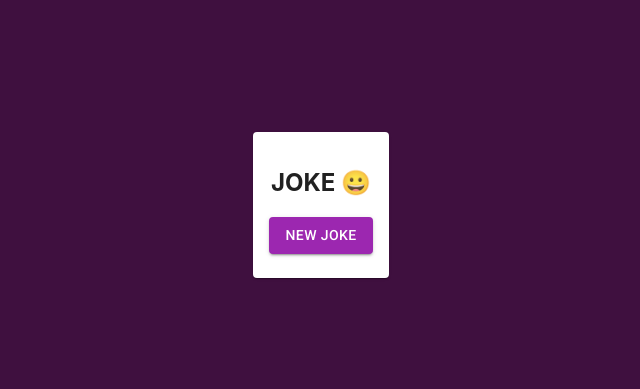
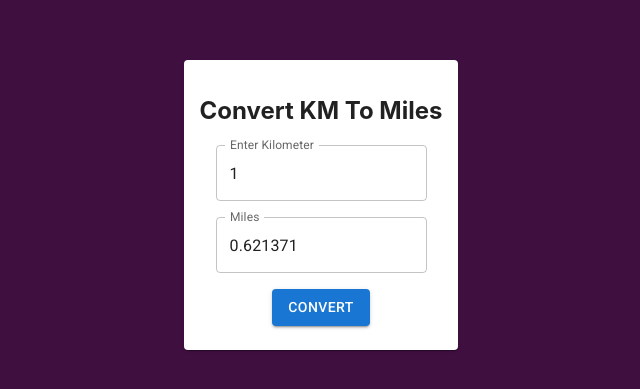
Before and after one commit to inxcode1/youtube-shorts, a React (Create React App) app: page / in a window 1280 px wide. Shown: the part 195-584 px from the top of the page, without its empty margins (319-959 px from the left). Built offline with nearby package versions, Linux system fonts and the light colour scheme.

Commit message:
add convert km to miles

```diff
--- a/src/App.js
+++ b/src/App.js
@@ -1,11 +1,11 @@
 import "./App.css";
-import { Joke } from "./component/Joke/Joke";
+import { ConvertKMToMile } from "./component/ConvertKMToMile/ConvertKMToMile";
 
 function App() {
   return (
     <div className="App">
       <div className="App-dark">
-        <Joke />
+        <ConvertKMToMile />
       </div>
     </div>
   );
--- /dev/null
+++ b/src/component/ConvertKMToMile/ConvertKMToMile.jsx
@@ -0,0 +1,46 @@
+import React, { useState } from "react";
+import { Button, Card, CardContent, TextField } from "@mui/material";
+
+export const ConvertKMToMile = () => {
+  const [km, setKm] = useState(1);
+  const [miles, setMiles] = useState(0.621371);
+
+  const handleChange = () => {
+    const convertedMiles = km * 0.621371;
+    setMiles(convertedMiles);
+  };
+
+  return (
+    <React.Fragment>
+      <Card>
+        <CardContent>
+          <h2>Convert KM To Miles</h2>
+          <div>
+            <TextField
+              label="Enter Kilometer"
+              value={km}
+              onChange={(e) => setKm(e.target.value)}
+              sx={{marginBottom: 2}}
+            />
+          </div>
+
+          <TextField
+            label="Miles"
+            value={miles}
+            sx={{marginBottom: 2}}
+            InputProps={{
+              readOnly: true,
+            }}
+          />
+          <div>
+            <Button variant="contained"
+              onClick={handleChange}
+            >
+              Convert
+            </Button>
+          </div>
+        </CardContent>
+      </Card>
+    </React.Fragment>
+  );
+};
```
